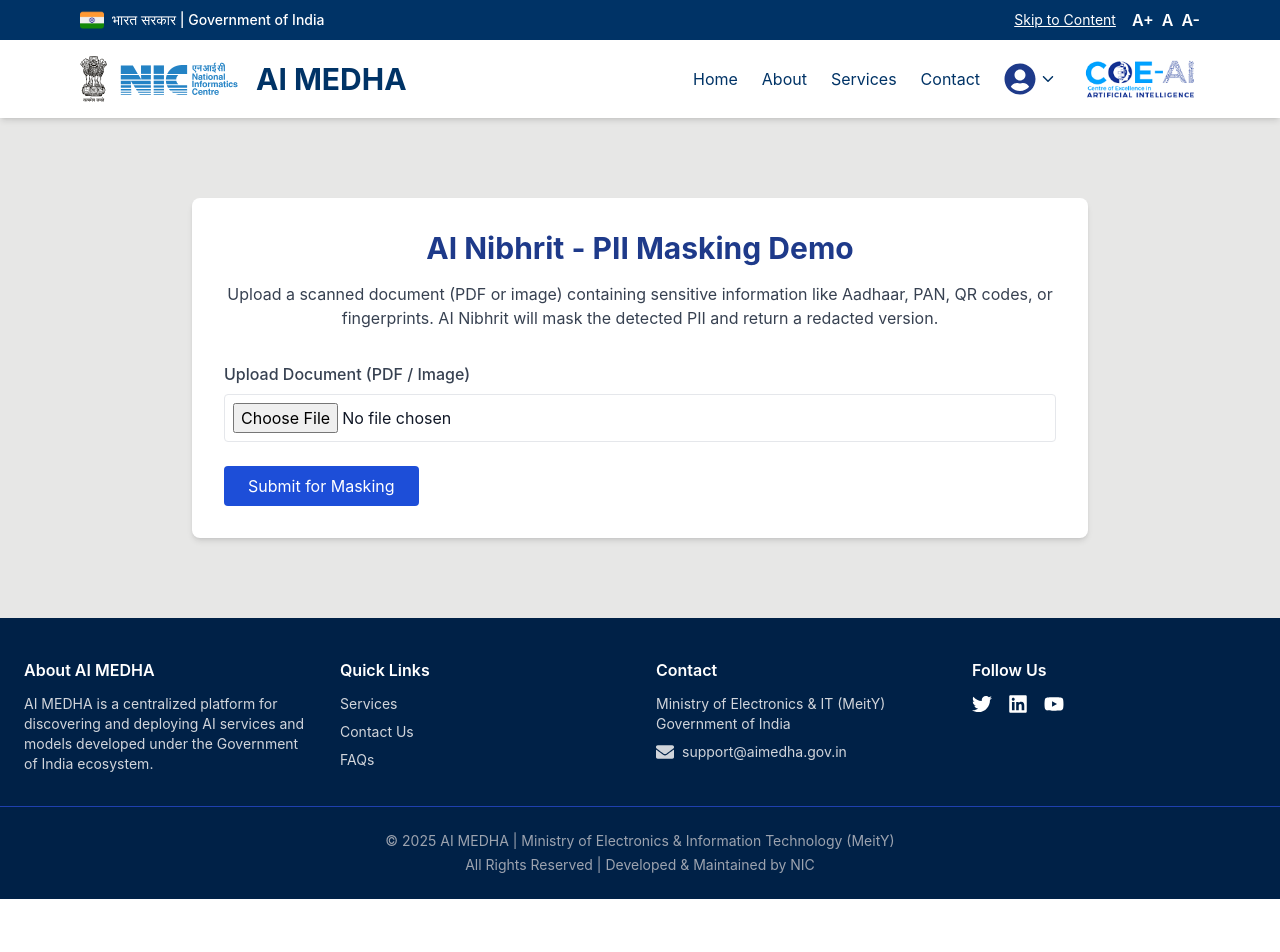
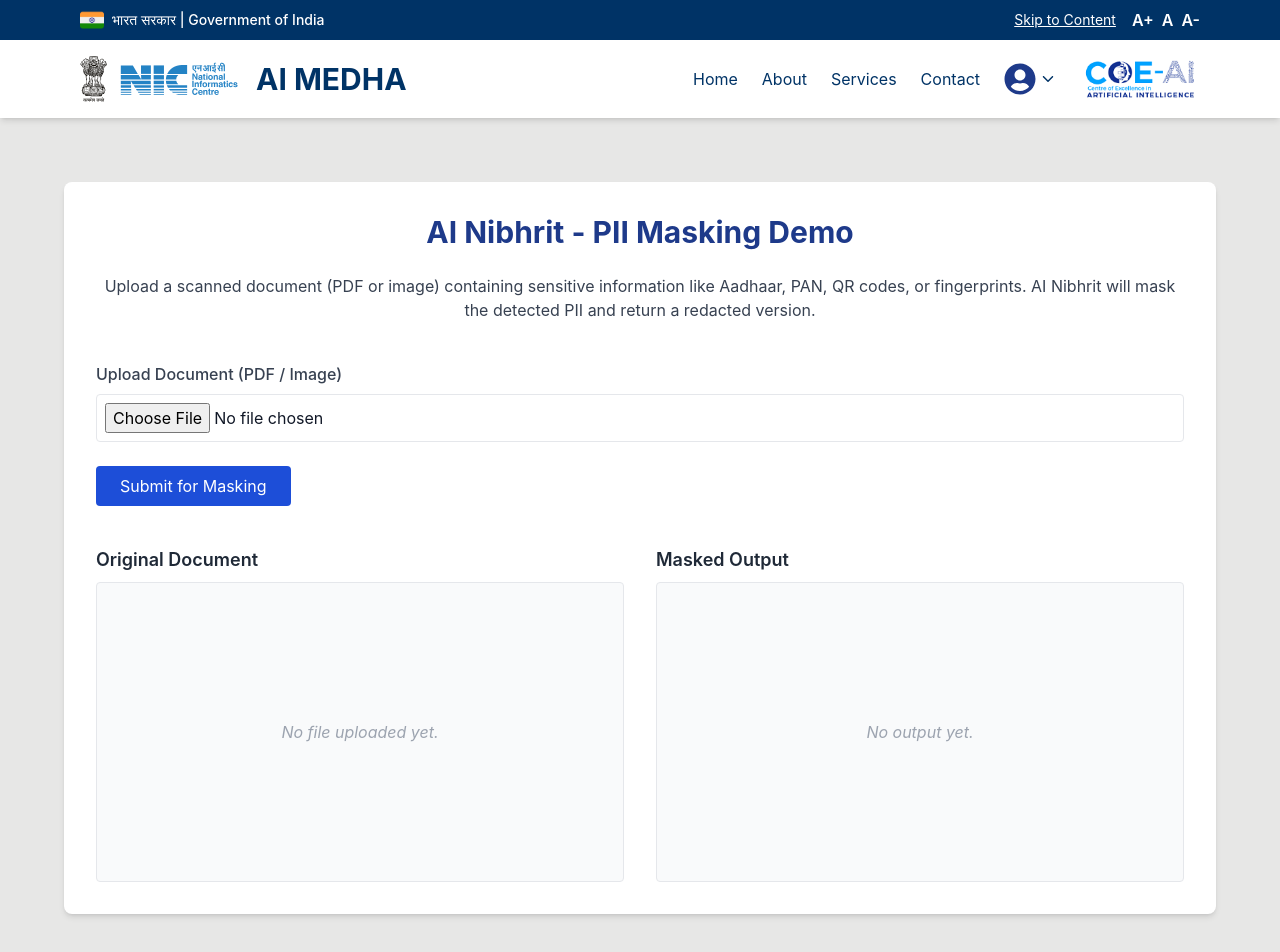
Before and after one commit to Amardeep001/ai-medha-frontend, a React (Create React App) app: page /services/ai_nibhrit/demo in a window 1280 px wide. Shown: the top 952 px of the page. Before the commit the page ends 899 px from the top, so only its background shows below. Built offline with nearby package versions, Linux system fonts and the light colour scheme.

Commit message:
nibhrit demo progress

```diff
--- a/src/pages/serviceDemoPages/AiNibhritDemo.jsx
+++ b/src/pages/serviceDemoPages/AiNibhritDemo.jsx
@@ -1,17 +1,22 @@
 import { useState } from "react";
 import Header from "../../components/Header";
 import Footer from "../../components/Footer";
+import { FaDownload } from "react-icons/fa"; // Make sure you have react-icons installed
 
 const AiNibhritDemo = () => {
   const [file, setFile] = useState(null);
   const [previewURL, setPreviewURL] = useState(null);
-  const [maskedFileURL, setMaskedFileURL] = useState(null);
+  const [maskedURL, setMaskedURL] = useState(null);
   const [isProcessing, setIsProcessing] = useState(false);
 
   const handleFileChange = (e) => {
     const uploadedFile = e.target.files[0];
+    if (!uploadedFile) return;
+
     setFile(uploadedFile);
-    setPreviewURL(URL.createObjectURL(uploadedFile));
+    const localURL = URL.createObjectURL(uploadedFile);
+    setPreviewURL(localURL);
+    setMaskedURL(null); // reset masked output on new upload
   };
 
   const handleSubmit = async (e) => {
@@ -19,57 +24,44 @@
     if (!file) return;
 
     setIsProcessing(true);
-    // Simulate processing delay
+    setMaskedURL(null);
+
+    // Simulate masking
     setTimeout(() => {
-      setMaskedFileURL("/demo/masked-demo.pdf"); // Replace with actual response
+      setMaskedURL(previewURL); // Simulate: showing same image as masked
       setIsProcessing(false);
-    }, 3000);
+    }, 2000);
   };
 
   return (
     <div className="grid grid-rows-[min-content_1fr] min-h-screen bg-[#e7e7e6] text-gray-900">
       <Header />
-      <div className="py-20 px-4">
-        <div className="max-w-4xl mx-auto bg-white shadow-md rounded-lg p-8">
-          <h1 className="text-3xl font-bold text-blue-900 mb-4 text-center">
+
+      <div className="py-16 px-4">
+        <div className="max-w-6xl mx-auto bg-white shadow-md rounded-lg p-8">
+          <h1 className="text-3xl font-bold text-blue-900 mb-6 text-center">
             AI Nibhrit - PII Masking Demo
           </h1>
-          <p className="text-gray-700 text-center mb-8">
+          <p className="text-gray-700 text-center mb-10">
             Upload a scanned document (PDF or image) containing sensitive
             information like Aadhaar, PAN, QR codes, or fingerprints. AI Nibhrit
             will mask the detected PII and return a redacted version.
           </p>
 
-          <form onSubmit={handleSubmit} className="space-y-6">
+          {/* Upload Form */}
+          <form onSubmit={handleSubmit} className="mb-10 space-y-6">
             <div>
               <label className="block font-medium text-gray-700 mb-2">
                 Upload Document (PDF / Image)
               </label>
               <input
                 type="file"
-                accept=".pdf, image/*"
+                accept=".pdf,image/*"
                 onChange={handleFileChange}
                 className="w-full border rounded p-2"
                 required
               />
             </div>
-
-            {previewURL && (
-              <div className="mt-4">
-                <p className="text-gray-600 font-semibold">Preview:</p>
-                <div className="border rounded p-2 mt-2 bg-gray-50">
-                  {file.type === "application/pdf" ? (
-                    <p className="text-blue-800">PDF Uploaded: {file.name}</p>
-                  ) : (
-                    <img
-                      src={previewURL}
-                      alt="Uploaded preview"
-                      className="max-h-64"
-                    />
-                  )}
-                </div>
-              </div>
-            )}
 
             <button
               type="submit"
@@ -80,22 +72,80 @@
             </button>
           </form>
 
-          {maskedFileURL && !isProcessing && (
-            <div className="mt-6 border-t pt-4">
-              <h3 className="text-lg font-semibold text-green-700">
-                Masked Output Ready
-              </h3>
-              <a
-                href={maskedFileURL}
-                download
-                className="text-blue-700 underline mt-2 inline-block"
-              >
-                Download Masked File
-              </a>
+          {/* Split View */}
+          <div className="grid grid-cols-1 md:grid-cols-2 gap-8">
+            {/* Left: Original */}
+            <div>
+              <h2 className="text-lg font-semibold text-gray-800 mb-2">
+                Original Document
+              </h2>
+              <div className="border rounded p-3 bg-gray-50 min-h-[300px] flex items-center justify-center">
+                {previewURL ? (
+                  file?.type === "application/pdf" ? (
+                    <p className="text-blue-800">PDF Uploaded: {file.name}</p>
+                  ) : (
+                    <img
+                      src={previewURL}
+                      alt="Original Upload"
+                      className="max-h-64 object-contain"
+                    />
+                  )
+                ) : (
+                  <p className="text-gray-400 italic">No file uploaded yet.</p>
+                )}
+              </div>
             </div>
-          )}
+
+            {/* Right: Masked */}
+            <div>
+              <h2 className="text-lg font-semibold text-gray-800 mb-2">
+                Masked Output
+              </h2>
+              <div className="border rounded p-3 bg-gray-50 min-h-[300px] flex flex-col items-center justify-center relative">
+                {isProcessing ? (
+                  <p className="text-blue-600 animate-pulse">Processing...</p>
+                ) : maskedURL ? (
+                  <>
+                    {file?.type.startsWith("image/") ? (
+                      <>
+                        <img
+                          src={maskedURL}
+                          alt="Masked Preview"
+                          className="max-h-64 object-contain"
+                        />
+                        <a
+                          href={maskedURL}
+                          download={`masked-${file.name}`}
+                          className="mt-3 text-blue-700 flex items-center gap-2 hover:underline"
+                        >
+                          <FaDownload />
+                          Download Masked Image
+                        </a>
+                      </>
+                    ) : (
+                      <div className="text-center">
+                        <p className="text-green-700 font-medium mb-2">
+                          Masked PDF Ready
+                        </p>
+                        <a
+                          href="/demo/masked-demo.pdf"
+                          download
+                          className="text-blue-700 underline"
+                        >
+                          Download Masked PDF
+                        </a>
+                      </div>
+                    )}
+                  </>
+                ) : (
+                  <p className="text-gray-400 italic">No output yet.</p>
+                )}
+              </div>
+            </div>
+          </div>
         </div>
       </div>
+
       <Footer />
     </div>
   );
```
